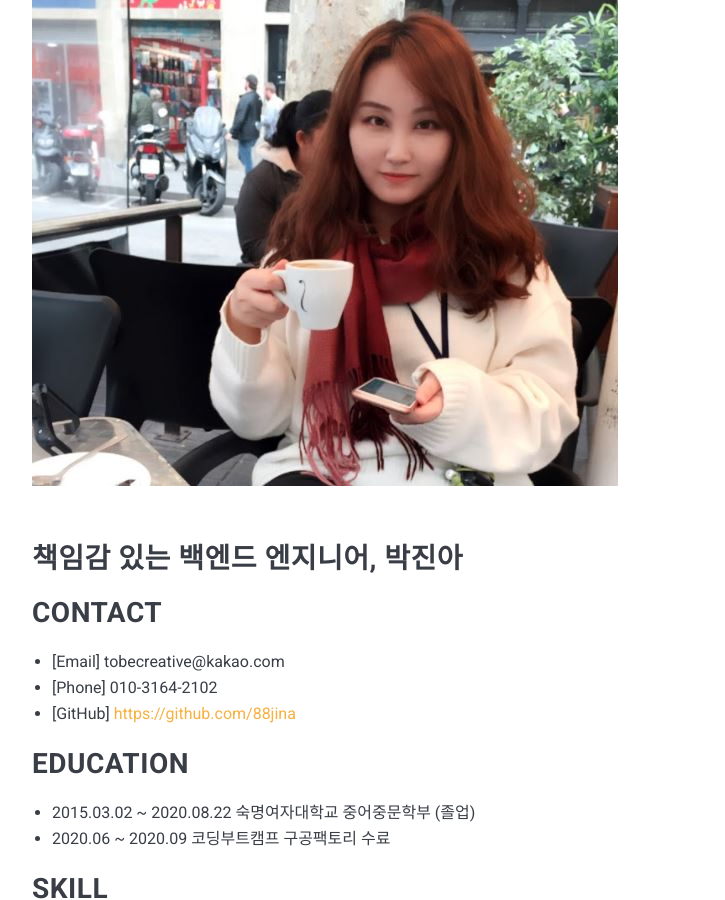
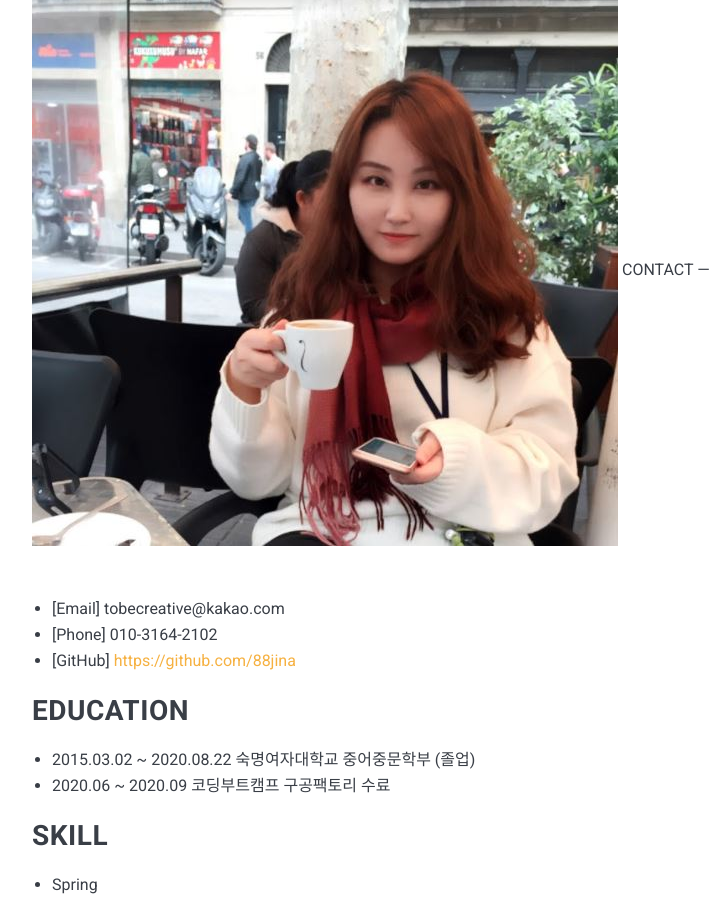
Before and after one commit to 88jina/88jina.github.io, a Jekyll site: the page built from _pages/about.md, in a window 1280 px wide and 900 px high, scrolled down 505 px. Shown: the whole window, without its empty margins (228-953 px from the left). Built offline with Jekyll 4.4.1, drawn with Linux system fonts in a browser that asks for light colours; nearby versions of some CDN libraries.

Commit message:
update pic

```diff
--- a/_pages/about.md
+++ b/_pages/about.md
@@ -3,10 +3,10 @@
 title: About
 permalink: /about/
 ---
-![]({{ site.baseurl }}/images/me.JPG)
+
 
 ## 책임감 있는 백엔드 엔지니어, 박진아
-
+![]({{ site.baseurl }}/images/me.JPG)
 CONTACT
 ---
 - [Email] tobecreative@kakao.com
```
